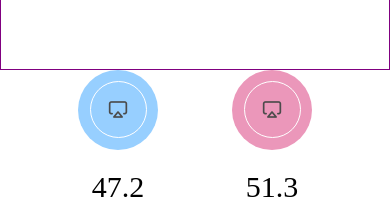
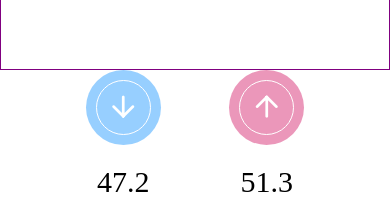
Before and after one commit to akay25/VajanKata, a React Native app: screen / in a window 390 px wide. Shown: the part 483-683 px from the top of the page. Built offline with nearby package versions, Linux system fonts and the light colour scheme.

Commit message:
Completed numbers layout

```diff
--- a/src/components/MinMaxValueCircle.tsx
+++ b/src/components/MinMaxValueCircle.tsx
@@ -11,8 +11,8 @@ interface MinMaxValueCircleProps {
   min?: boolean;
 }
 
-const INNER_RADIUS_DIFF = 23;
-const PARENT_BUBBLE_SIZE = 80;
+const INNER_RADIUS_DIFF = 20;
+const PARENT_BUBBLE_SIZE = 75;
 const CHILD_BUBBLE_SIZE = PARENT_BUBBLE_SIZE - INNER_RADIUS_DIFF;
 
 const MinMaxValueCircle = (props: MinMaxValueCircleProps) => {
@@ -24,7 +24,11 @@ const MinMaxValueCircle = (props: MinMaxValueCircleProps) => {
           {backgroundColor: props.min ? COLORS.PRIMARY : COLORS.SECONDARY},
         ]}>
         <View style={styles.childContainer}>
-          <Icon name="airplay" />
+          <Icon
+            name={props.min ? 'arrow-down' : 'arrow-up'}
+            color={COLORS.WHITE}
+            size={CHILD_BUBBLE_SIZE * 0.6}
+          />
         </View>
       </View>
       <View style={styles.textContainer}>
--- a/src/screens/MainComponent.tsx
+++ b/src/screens/MainComponent.tsx
@@ -50,7 +50,7 @@ const styles = StyleSheet.create({
     borderColor: 'purple',
   },
   minMaxContainer: {
-    width: '60%',
+    width: '56%',
     flex: 1,
     flexDirection: 'row',
     justifyContent: 'space-between',
```
